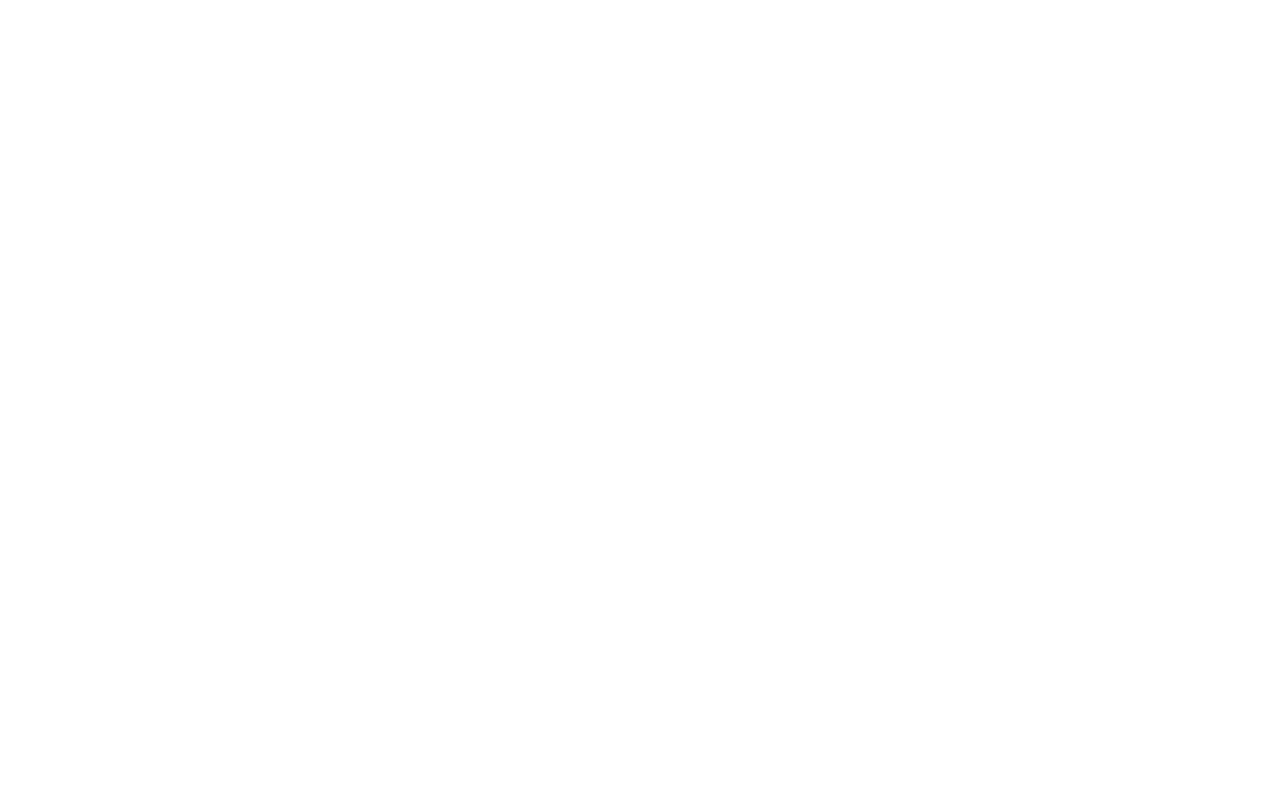
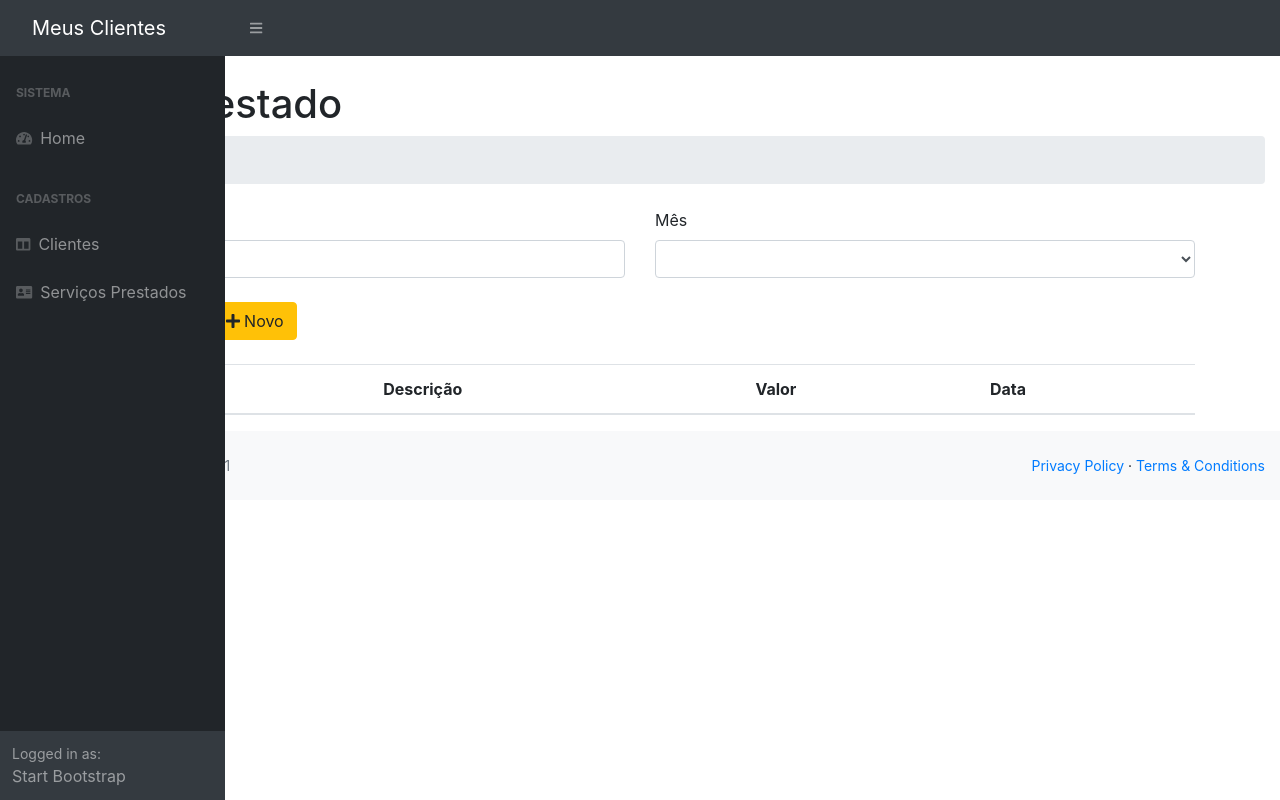
Before and after one commit to eduardotsilva/clientes-app, an Angular app: page /servicos-prestados/lista in a window 1280 px wide. Before the commit this address led to /. Built offline with nearby package versions, Linux system fonts and the light colour scheme.

Commit message:
92. Trabalhando com rotas filhas e redirect To

```diff
--- a/src/app/clientes/clientes-form/clientes-form.component.ts
+++ b/src/app/clientes/clientes-form/clientes-form.component.ts
@@ -70,7 +70,7 @@
   }
 
   voltarParaListagem() {
-    this.router.navigate(["/clientes-lista"]);
+    this.router.navigate(["/clientes/lista"]);
   }
 
 
--- a/src/app/clientes/clientes-lista/clientes-lista.component.html
+++ b/src/app/clientes/clientes-lista/clientes-lista.component.html
@@ -51,7 +51,7 @@
               <td>
                 <button
                   class="btn btn-primary"
-                  routerLink="/clientes-form/{{ cliente.id }}"
+                  routerLink="/clientes/form/{{ cliente.id }}"
                 >
                   <i class="fa fa-edit"></i>
                 </button>
--- a/src/app/clientes/clientes-lista/clientes-lista.component.ts
+++ b/src/app/clientes/clientes-lista/clientes-lista.component.ts
@@ -27,7 +27,7 @@
   }
 
   novoCadastro() {
-    this.router.navigate(["/clientes-form"]);
+    this.router.navigate(["/clientes/form"]);
   }
 
   selecionaClienteDelete(cliente: Cliente) {
--- a/src/app/servico-prestado/servico-prestado-form/servico-prestado-form.component.html
+++ b/src/app/servico-prestado/servico-prestado-form/servico-prestado-form.component.html
@@ -87,7 +87,7 @@
       <div class="col-md-3">
         <button class="btn btn-success" type="submit"> <i class="fa fa-save"></i> Salvar</button>
 
-        <button type="button" class="btn btn-danger ml-1" routerLink="/servico-prestado-lista">
+        <button type="button" class="btn btn-danger ml-1" routerLink="/servicos-prestados/lista">
           <i class="fa fa-arrow-alt-circle-left"></i>
           VOLTAR
         </button>
--- a/src/app/servico-prestado/servico-prestado-lista/servico-prestado-lista.component.html
+++ b/src/app/servico-prestado/servico-prestado-lista/servico-prestado-lista.component.html
@@ -44,7 +44,7 @@
         <button
           type="button"
           class="btn btn-warning ml-2"
-          routerLink="/servico-prestado-form"
+          routerLink="/servicos-prestados/form"
         >
           <i class="fa fa-plus"></i>
           Novo
--- a/src/app/template/sidebar/sidebar.component.html
+++ b/src/app/template/sidebar/sidebar.component.html
@@ -10,13 +10,13 @@
           Home</a>
         <div class="sb-sidenav-menu-heading">Cadastros</div>
 
-        <a class="nav-link" routerLink="/clientes-lista"
+        <a class="nav-link" routerLink="/clientes"
           ><div class="sb-nav-link-icon">
             <i class="fas fa-columns"></i>
           </div>
           Clientes</a>
 
-          <a class="nav-link" routerLink="/servico-prestado-lista"
+          <a class="nav-link" routerLink="/servicos-prestados"
           ><div class="sb-nav-link-icon">
             <i class="fas fa-address-card"></i>
           </div>
```
Also changed, not shown: src/app/clientes/clientes-routing.module.ts (+11 -3 lines), src/app/servico-prestado/servico-prestado-routing.module.ts (+17 -2 lines).
